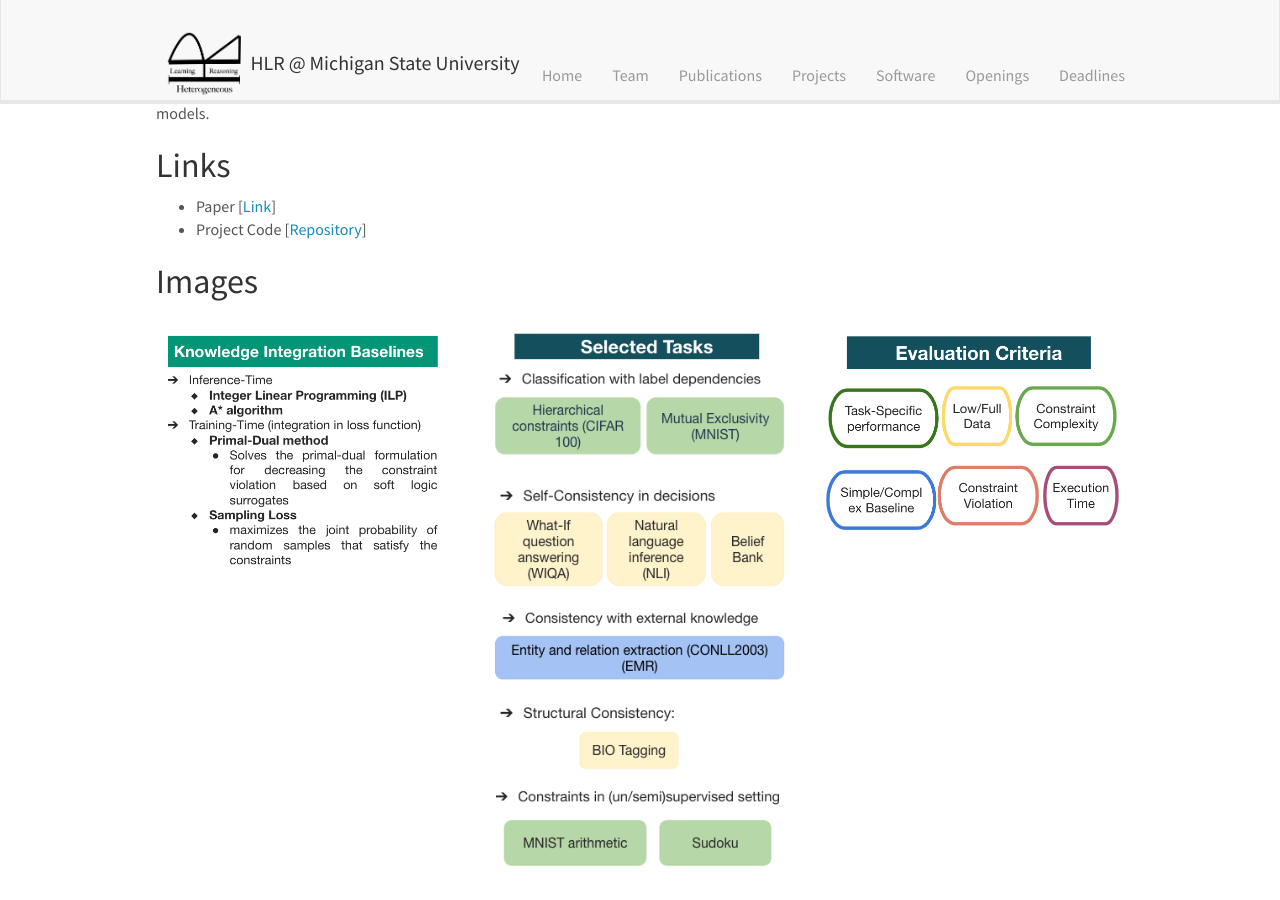
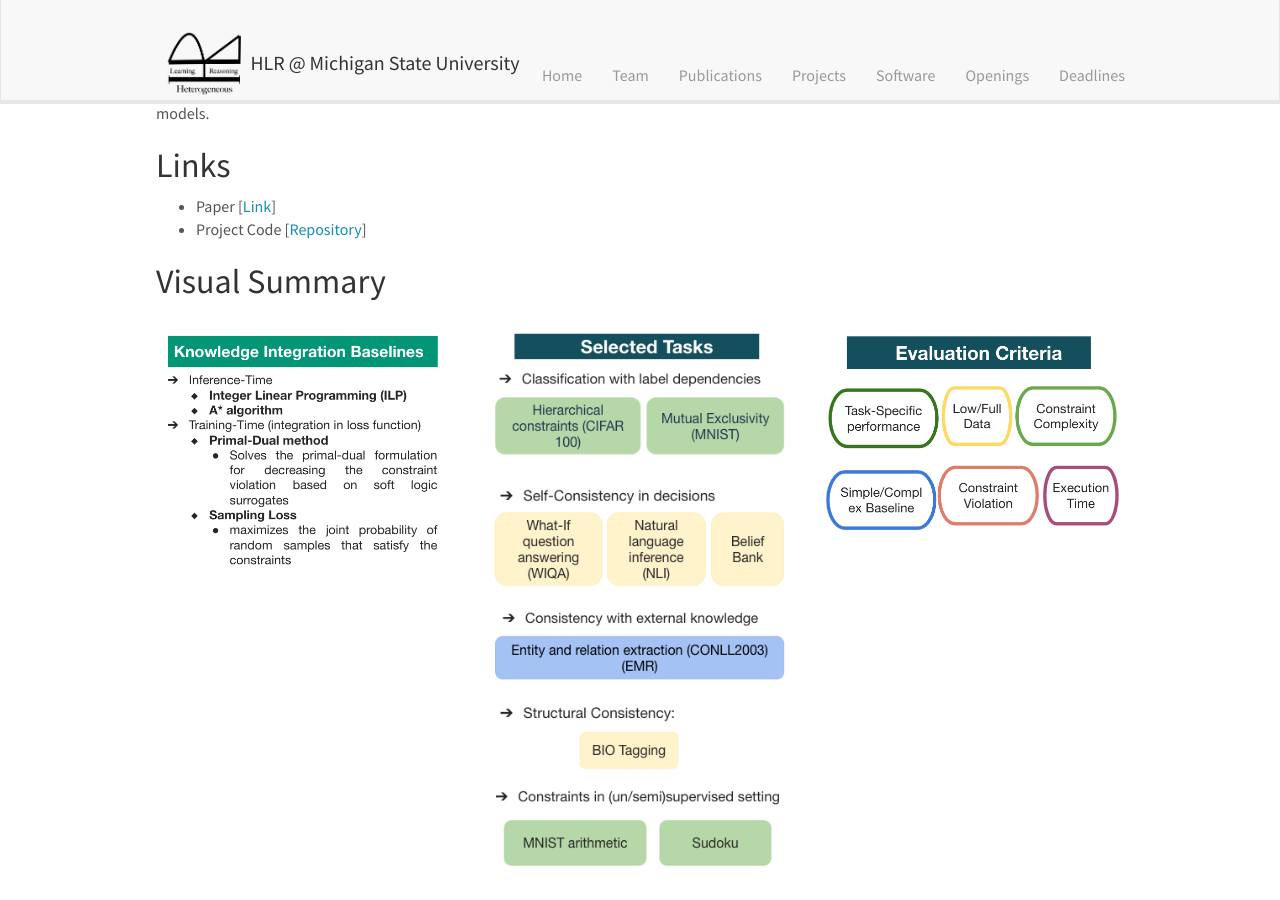
Before and after one commit to HLR/HLR.github.io, a Jekyll site: the page built from _pages/gluecons.md, in a window 1280 px wide and 900 px high, scrolled down 784 px. Built offline with Jekyll 4.4.1, drawn with Linux system fonts in a browser that asks for light colours; nearby versions of some CDN libraries.

Commit message:
Update gluecons.md

```diff
--- a/_pages/gluecons.md
+++ b/_pages/gluecons.md
@@ -24,7 +24,7 @@ We report the results of these models using a new set of extended evaluation cri
 - Project Code [[Repository](https://github.com/HLR/DomiKnowS/tree/AAAI23)]
 
 
-## Images
+## Visual Summary
 {% assign number_printed = 0 %}
 <div class="row">
 {% for pic in site.data.gluecons %}
```
